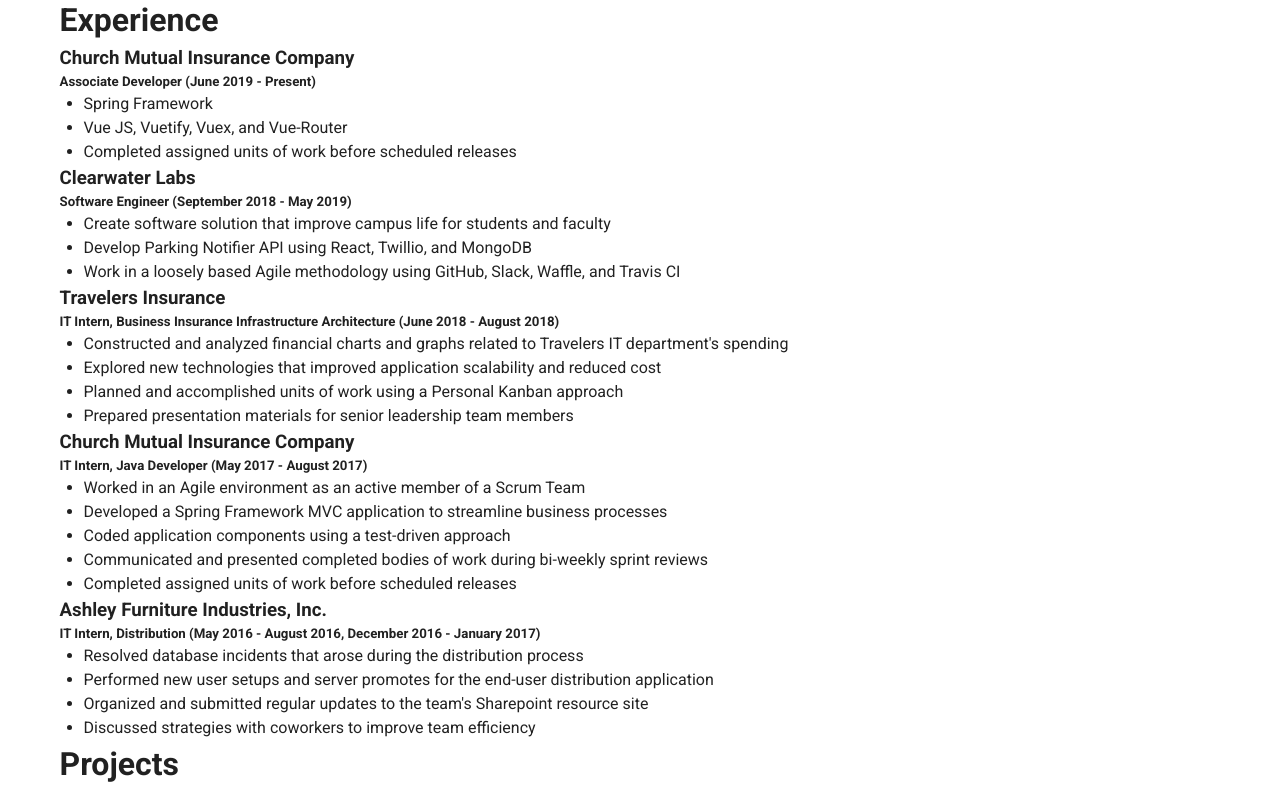
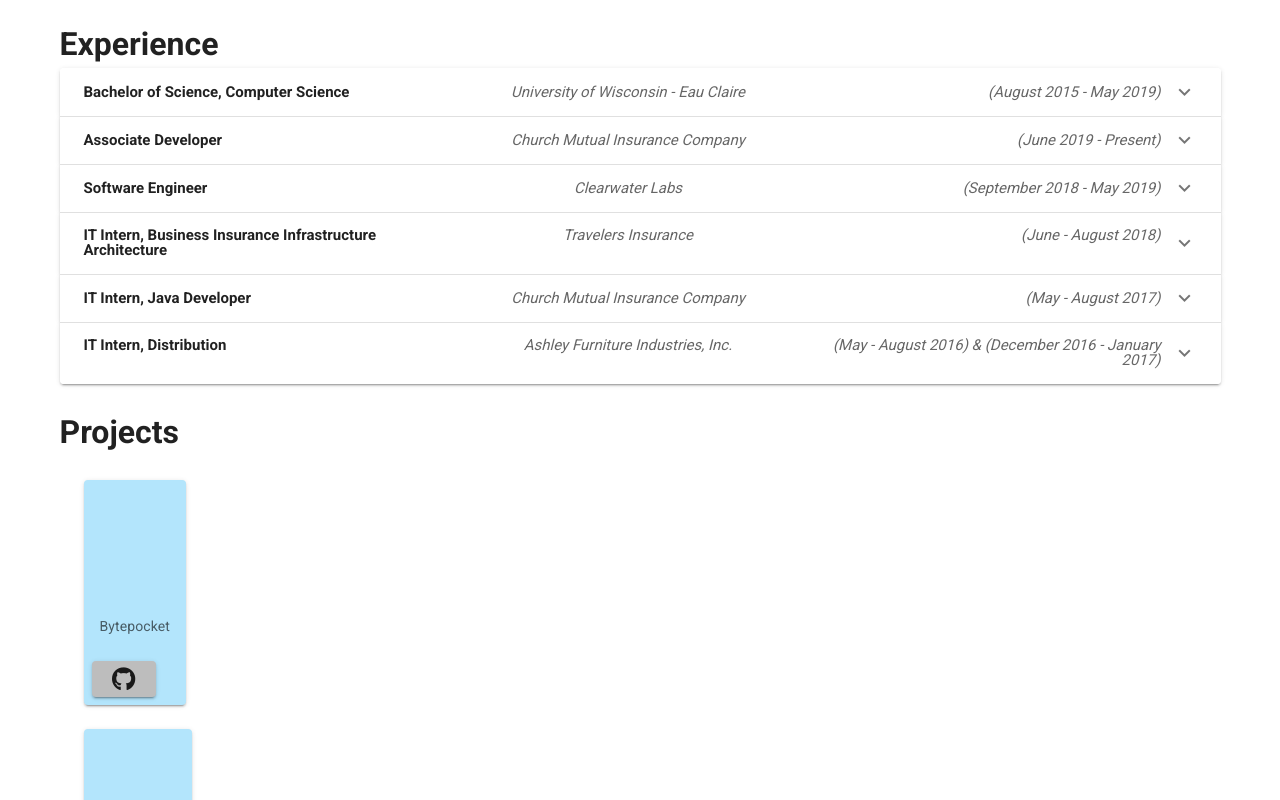
Before and after one commit to taylor-misch/portfolio-website, a Vue app: page / in a window 1280 px wide. Shown: the part 1240-2040 px from the top of the page. Built offline with nearby package versions, Linux system fonts and the light colour scheme.

Commit message:
cleaned up the experience section into expandable panels

```diff
--- a/src/App.vue
+++ b/src/App.vue
@@ -3,13 +3,11 @@
     <NavBar />
     <v-content>
       <Home />
-      <v-container>
-        <About />
-        <Experience />
-        <Projects />
-        <Interests />
-        <Contact />
-      </v-container>
+      <About />
+      <Experience />
+      <Projects />
+      <Interests />
+      <Contact />
     </v-content>
     <Footer />
   </v-app>
--- a/src/components/About.vue
+++ b/src/components/About.vue
@@ -1,4 +1,5 @@
 <template>
+  <v-container>
     <div id="about">
       <h1>About</h1>
       <p>
@@ -6,6 +7,7 @@
         This website features some his professional experinece, projects, and interests. Feel free to look around, explore his GitHub, or reach out to him on LinkedIn.
       </p>
     </div>
+  </v-container>
 </template>
 
 <script>
--- a/src/components/Contact.vue
+++ b/src/components/Contact.vue
@@ -1,4 +1,5 @@
 <template>
+  <v-container>
     <div id="contact">
       <h1>Contact</h1>
       <div class="icons">
@@ -13,6 +14,7 @@
         </a>
       </div>
     </div>
+  </v-container>
 </template>
 
 <script>
--- a/src/components/Experience.vue
+++ b/src/components/Experience.vue
@@ -1,100 +1,108 @@
 <template>
-  <div id="experience">
-    <h1>Experience</h1>
-    <div class="job job-3">
-      <h3>Church Mutual Insurance Company</h3>
-      <h5>Associate Developer (June 2019 - Present)</h5>
-      <ul>
-        <li>Spring Framework</li>
-        <li>Vue JS, Vuetify, Vuex, and Vue-Router</li>
-        <li>Completed assigned units of work before scheduled releases</li>
-      </ul>
+  <v-container>
+    <div id="experience">
+      <h1>Experience</h1>
+      <v-expansion-panels>
+        <v-expansion-panel v-for="experience in experiences" :key="experience.dates">
+          <v-expansion-panel-header>
+            <v-layout style="width: 100%">
+              <v-flex xs4 class="text-left">
+                <strong>{{experience.title}}</strong>
+              </v-flex>
+              <v-flex xs4 class="text-center text--secondary">
+                <i>{{experience.company}}</i>
+              </v-flex>
+              <v-flex xs4 pr-3 class="text-right text--secondary">
+                <i>{{experience.dates}}</i>
+              </v-flex>
+            </v-layout>
+          </v-expansion-panel-header>
+          <v-expansion-panel-content>
+            <ul>
+              <li v-for="(outcome, index) in experience.outcomes" :key="index">{{outcome}}</li>
+            </ul>
+          </v-expansion-panel-content>
+        </v-expansion-panel>
+      </v-expansion-panels>
     </div>
-
-    <div class="job job-1">
-      <h3>Clearwater Labs</h3>
-      <h5>Software Engineer (September 2018 - May 2019)</h5>
-      <ul>
-        <li>
-          Create software solution that improve campus life for students and
-          faculty
-        </li>
-        <li>Develop Parking Notifier API using React, Twillio, and MongoDB</li>
-        <li>
-          Work in a loosely based Agile methodology using GitHub, Slack,
-          Waffle, and Travis CI
-        </li>
-      </ul>
-    </div>
-
-    <div class="job job-2">
-      <h3>Travelers Insurance</h3>
-      <h5>
-        IT Intern, Business Insurance Infrastructure Architecture (June 2018
-        - August 2018)
-      </h5>
-      <ul>
-        <li>
-          Constructed and analyzed financial charts and graphs related to
-          Travelers IT department's spending
-        </li>
-        <li>
-          Explored new technologies that improved application scalability
-          and reduced cost
-        </li>
-        <li>
-          Planned and accomplished units of work using a Personal Kanban
-          approach
-        </li>
-        <li>Prepared presentation materials for senior leadership team members</li>
-      </ul>
-    </div>
-
-    <div class="job job-3">
-      <h3>Church Mutual Insurance Company</h3>
-      <h5>IT Intern, Java Developer (May 2017 - August 2017)</h5>
-      <ul>
-        <li>Worked in an Agile environment as an active member of a Scrum Team</li>
-        <li>
-          Developed a Spring Framework MVC application to streamline
-          business processes
-        </li>
-        <li>Coded application components using a test-driven approach</li>
-        <li>
-          Communicated and presented completed bodies of work during
-          bi-weekly sprint reviews
-        </li>
-        <li>Completed assigned units of work before scheduled releases</li>
-      </ul>
-    </div>
-
-    <div class="job job-4">
-      <h3>Ashley Furniture Industries, Inc.</h3>
-      <h5>
-        IT Intern, Distribution (May 2016 - August 2016, December 2016 -
-        January 2017)
-      </h5>
-      <ul>
-        <li>
-          Resolved database incidents that arose during the distribution
-          process
-        </li>
-        <li>
-          Performed new user setups and server promotes for the end-user
-          distribution application
-        </li>
-        <li>
-          Organized and submitted regular updates to the team's Sharepoint
-          resource site
-        </li>
-        <li>Discussed strategies with coworkers to improve team efficiency</li>
-      </ul>
-    </div>
-  </div>
+  </v-container>
 </template>
 
 <script>
-export default {};
+export default {
+  name: "Experience",
+  data() {
+    return {
+      experiences: [
+        {
+          company: "University of Wisconsin - Eau Claire",
+          title: "Bachelor of Science, Computer Science",
+          dates: "(August 2015 - May 2019)",
+          outcomes: [
+            "Graduated Summa Cum Laude, 4.0 GPA",
+            "Univerisity Honors Program",
+            "2019's Outstanding Business Communication Student Award",
+            "Mathematics Minor",
+            "Advanced Business Communication Certificate"
+          ]
+        },
+        {
+          company: "Church Mutual Insurance Company",
+          title: "Associate Developer",
+          dates: "(June 2019 - Present)",
+          outcomes: [
+            "Spring Framework",
+            "Vue JS, Vuetify, Vuex, and Vue-Router",
+            "Completed assigned units of work before scheduled releases"
+          ]
+        },
+
+        {
+          company: "Clearwater Labs",
+          title: "Software Engineer",
+          dates: "(September 2018 - May 2019)",
+          outcomes: [
+            "Create software solution that improve campus life for students and faculty",
+            "Develop Parking Notifier API using React, Twillio, and MongoDB",
+            "Work in a loosely based Agile methodology using GitHub, Slack,Waffle, and Travis CI"
+          ]
+        },
+        {
+          company: "Travelers Insurance",
+          title: "IT Intern, Business Insurance Infrastructure Architecture",
+          dates: "(June - August 2018)",
+          outcomes: [
+            "Constructed and analyzed financial charts and graphs related to Travelers IT department's spending",
+            " Explored new technologies that improved application scalability and reduced cost",
+            "Planned and accomplished units of work using a Personal Kanban approach",
+            "Prepared presentation materials for senior leadership team members"
+          ]
+        },
+        {
+          company: "Church Mutual Insurance Company",
+          title: "IT Intern, Java Developer",
+          dates: "(May - August 2017)",
+          outcomes: [
+            "Worked in an Agile environment as an active member of a Scrum Team",
+            "Developed a Spring Framework MVC application to streamline business processes",
+            "Completed assigned units of work before scheduled releases",
+            "Communicated and presented completed bodies of work during bi-weekly sprint reviews"
+          ]
+        },
+        {
+          company: "Ashley Furniture Industries, Inc.",
+          title: "IT Intern, Distribution",
+          dates: "(May - August 2016) & (December 2016 - January 2017)",
+          outcomes: [
+            "Resolved database incidents that arose during the distribution process",
+            "Performed new user setups and server promotes for the end-user distribution application",
+            "Organized and submitted regular updates to the team's Sharepoint resource site"
+          ]
+        }
+      ]
+    };
+  }
+};
 </script>
 
 <style scoped>
--- a/src/components/Interests.vue
+++ b/src/components/Interests.vue
@@ -1,4 +1,5 @@
 <template>
+  <v-container>
     <div id="interests">
       <h1>Interests</h1>
       <div class="interest">
@@ -27,6 +28,7 @@
         </ul>
       </div>
     </div>
+  </v-container>
 </template>
 
 <script>
--- a/src/components/Projects.vue
+++ b/src/components/Projects.vue
@@ -1,4 +1,5 @@
 <template>
+  <v-container>
     <div id="projects">
       <h1>Projects</h1>
 
@@ -20,6 +21,7 @@
         </v-layout>
       </v-container>
     </div>
+  </v-container>
 </template>
 
 <script>
```
Lines whose indentation alone changed are shown as unchanged.
